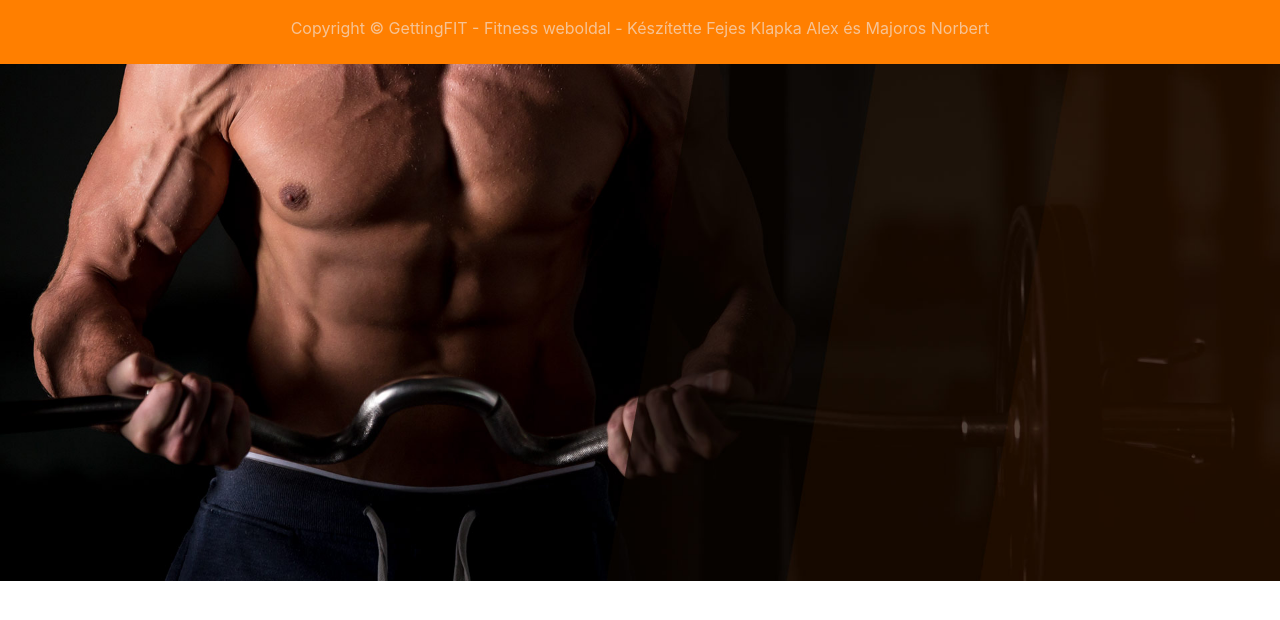
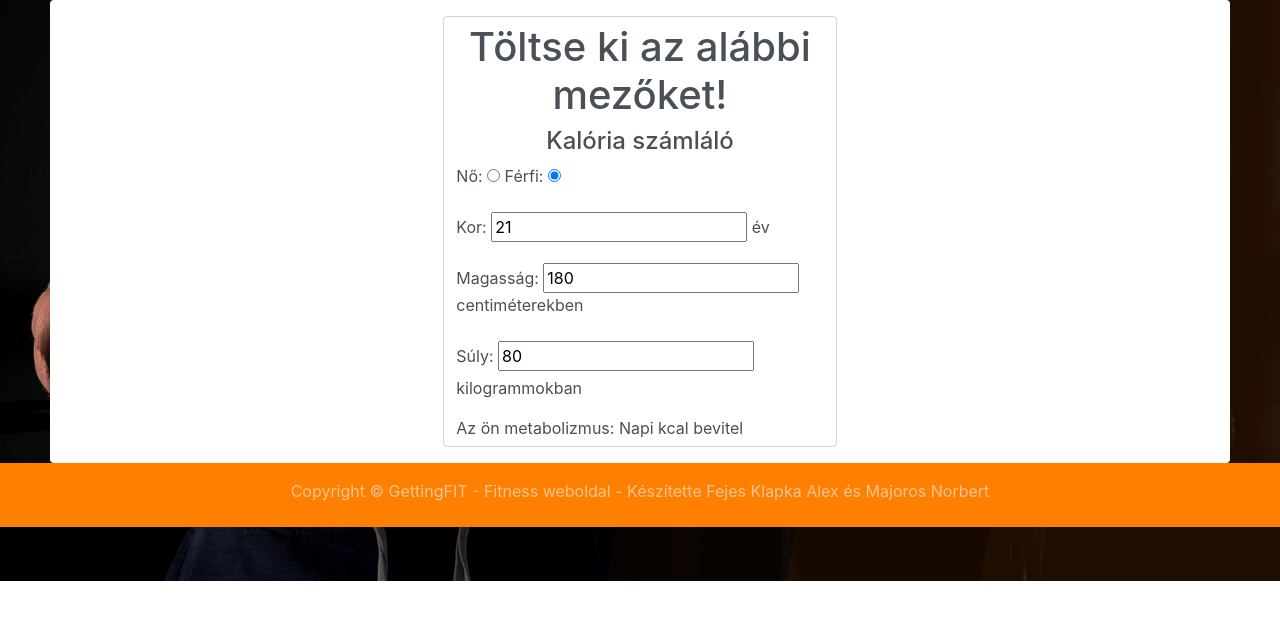
Before and after one commit to GettingfIT/Webprojekt, a PHP site: page /calculator.php in a window 1280 px wide. Shown: the part 112-732 px from the top of the page. Run offline with PHP 8.4, Linux system fonts and the light colour scheme; some web fonts are replaced.

Commit message:
Add files via upload

```diff
--- a/calculator.php
+++ b/calculator.php
@@ -8,7 +8,7 @@
                 <li><a href="index.php">Kezdőlap</a></li>
                 <li class="activeitem"><a href="calculator.php">Kalóriaszámláló és edzéstervek</a></li>
                 <li><a href="miniwebshop.php">Mini webshop</a></li>
-                <li><a href="about.html">Rólunk</a></li>
+                <li><a href="">Rólunk</a></li>
             </ul>
         </nav>
 
@@ -20,6 +20,41 @@
         </div>
     </div>
 </header>
+<script src="js/jsCALC.js"></script>
+
+<body>
+    <div class="content pt-3 pb-3 rounded">
+        <form class="form-control col-md-4 offset-md-4">
+            <h1 class="text-center">Töltse ki az alábbi mezőket!</h1>
+            <h4 class="text-center">Kalória számláló</h4>
+            <div class="form-group">
+                <label for="female">Nő:</label>
+                <input id="female" type="radio" name="gender" onchange="calsPerDay()">
+                <label for="male" class="b">Férfi:</label>
+                <input id="male" type="radio" name="gender" onchange="calsPerDay()" checked>
+            </div>
+            <div class="form-group">
+                <label>Kor:</label>
+                <input id="age" type="number" oninput="calsPerDay()" value="21">
+                év
+            </div>
+            <div class="form-group">
+                <label>Magasság:
+                    <input id="height" type="number" oninput="calsPerDay()" value="180">
+                    centiméterekben
+                </label>
+            </div>
+            <div class="form-group">
+                <label for="weight">Súly:</label>
+                <input id="weight" type="number" oninput="calsPerDay()" value="80">
+                kilogrammokban
+                <label>
+            </div>
+            Az ön metabolizmus: <span id="totalCals"></span> Napi kcal bevitel
+            </label>
+        </form>
+    </div>
+</body>
 <?php
 include('footer.php');
 ?>
```
